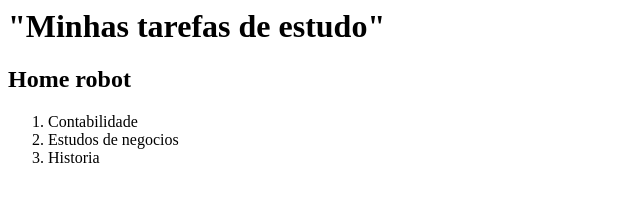
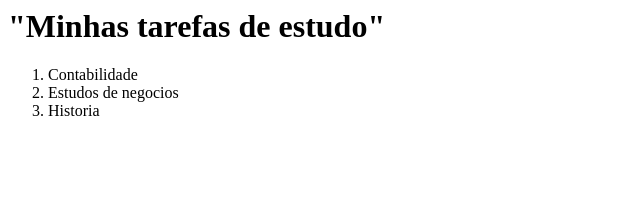
Before and after one commit to queenashy/Algorithmitics-project-2, a plain HTML site: page index.htm in a window 1280 px wide. Shown: the whole page, without its empty margins (0-640 px from the left). Drawn offline with Linux system fonts and the light colour scheme.

Commit message:
Update index.htm

```diff
--- a/index.htm
+++ b/index.htm
@@ -3,8 +3,7 @@
 <body>
 <h1>"Minhas tarefas de estudo"</h1>
 <div class="div_light">
-            <h2>Home robot</h2>
-            <ol>
+                <ol>
                 <li>Contabilidade</li>
                 <li>Estudos de negocios</li>
                 <li>Historia</li>
```
